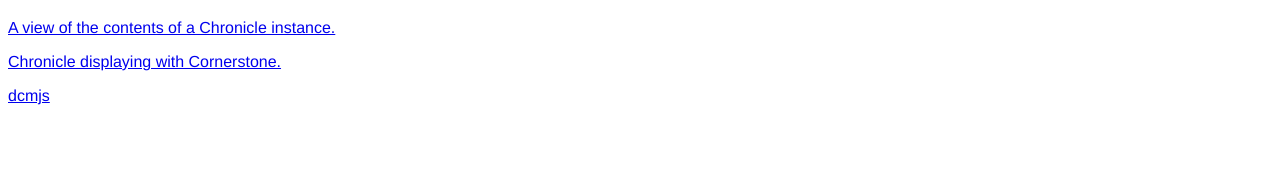
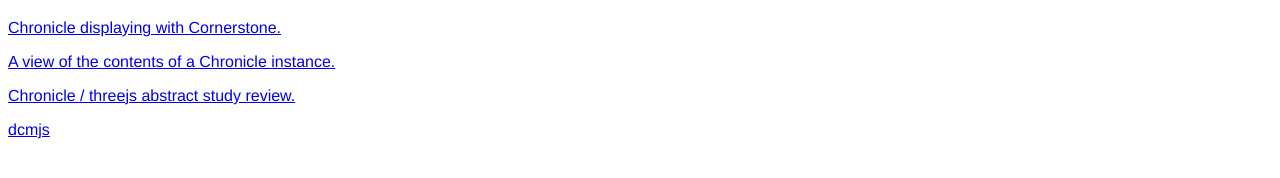
Before and after one commit to pieper/sites, a plain HTML site: page index.html in a window 1280 px wide. Shown: the part 120-298 px from the top of the page. Drawn offline with Linux system fonts and the light colour scheme; files that its build step writes are made by us from their sources; files whose address does not match are found by name.

Commit message:
Add review site link

```diff
--- a/index.html
+++ b/index.html
@@ -14,8 +14,9 @@
 <body>
   <div>
     <h1>Some of Steve Pieper's experiments (all very preliminary)</h1>
+    <p><a href='cornerstoneDemo/index.html'>Chronicle displaying with Cornerstone.</a></p>
     <p><a href='colony/index.html'>A view of the contents of a Chronicle instance.</a></p>
-    <p><a href='cornerstoneDemo/index.html'>Chronicle displaying with Cornerstone.</a></p>
+    <p><a href='review/index.html'>Chronicle / threejs abstract study review.</a></p>
 
     <p><a href='http://dcmjs.org'>dcmjs</a></p>
   </div>
```
